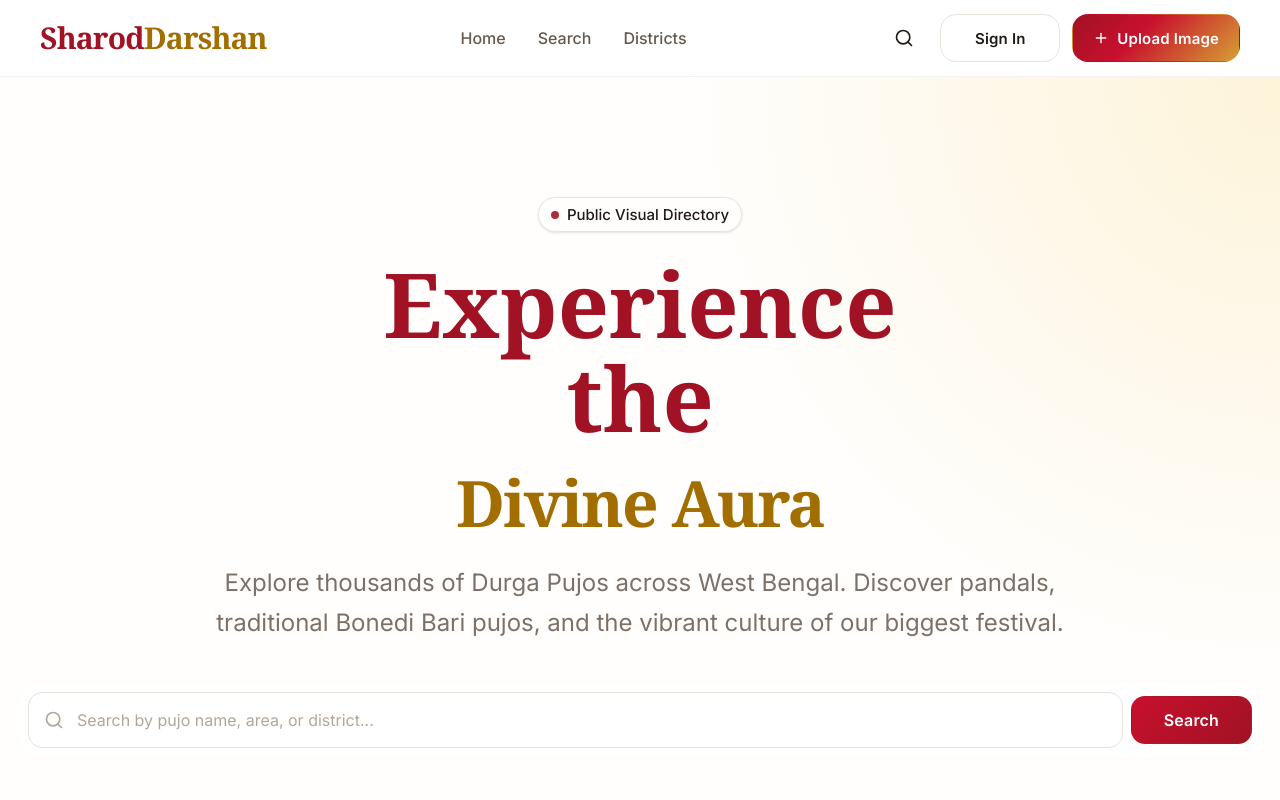
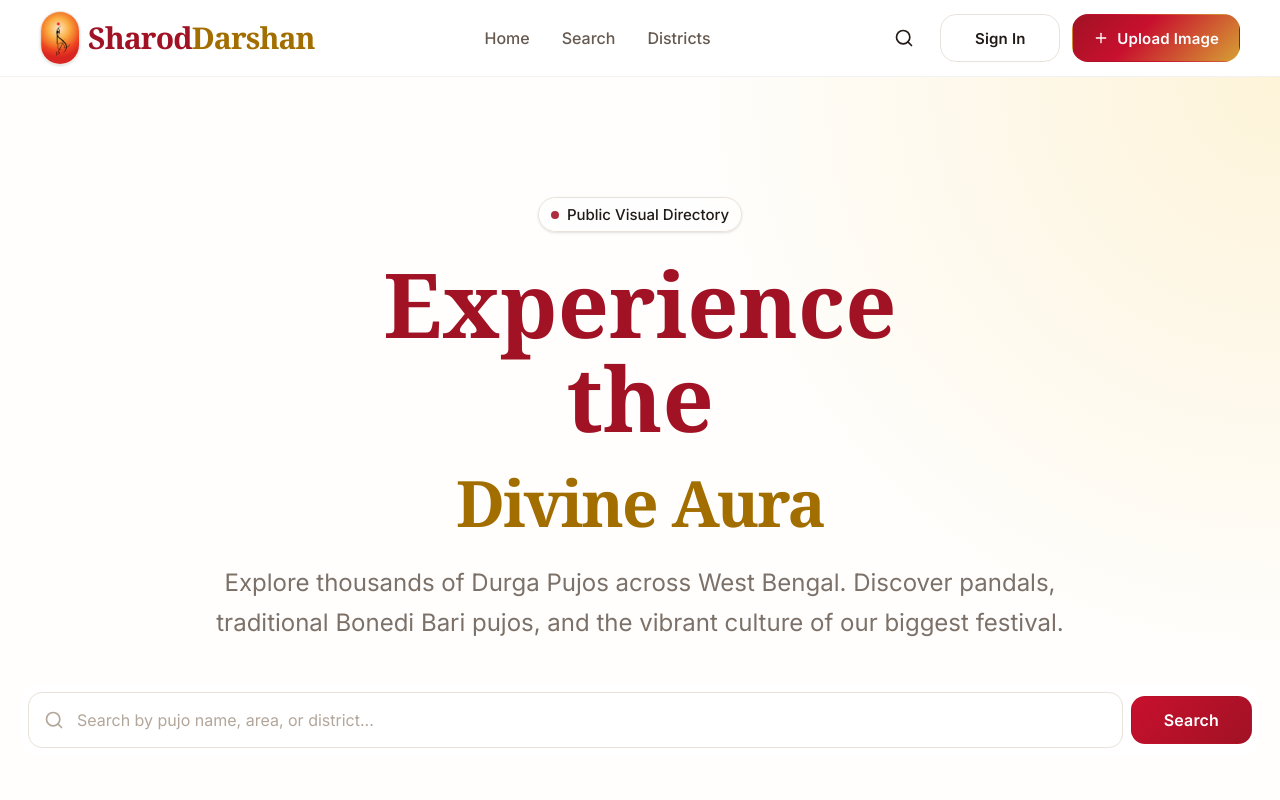
Before and after one commit to iamhimanbarman/pujo, a Next.js app: page / in a window 1280 px wide. Shown: the top 800 px of the page. Built offline with nearby package versions, Linux system fonts and the light colour scheme.

Commit message:
Add logo to navbar

```diff
--- a/src/components/layout/Navbar.tsx
+++ b/src/components/layout/Navbar.tsx
@@ -1,6 +1,8 @@
 "use client"
 
 import { useState } from "react"
+import Image from "next/image"
+import logo from "@/assets/logo.jpg"
 import Link from "next/link"
 import { Search, Plus, Menu, X } from "lucide-react"
 import { Button } from "@/components/ui/button"
@@ -14,6 +16,7 @@ export function Navbar() {
 
         {/* Logo */}
         <Link href="/" className="flex items-center gap-2 outline-none focus-visible:ring-3 focus-visible:ring-brand rounded-md">
+          <Image src={logo} alt="Sharod Darshan Logo" width={40} height={40} className="rounded-full object-cover shadow-sm border border-[var(--border-secondary)]" />
           <span className="font-display font-bold text-2xl md:text-3xl tracking-tight text-[var(--text-brand)]">
             Sharod<span className="text-[var(--text-gold)]">Darshan</span>
           </span>
```
Also changed, not shown: src/assets/logo.jpg (added).
